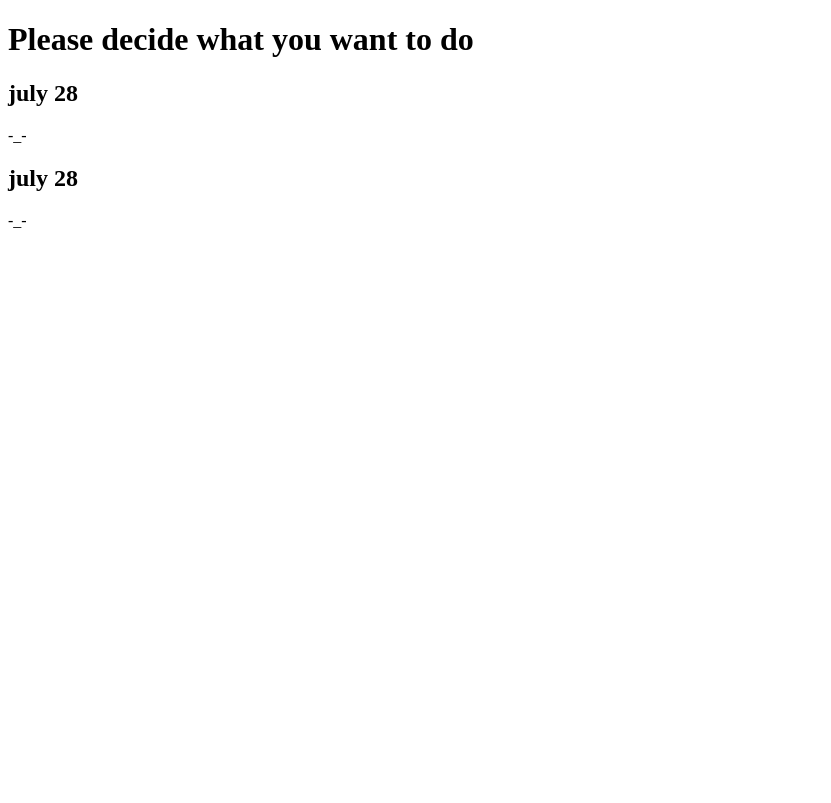
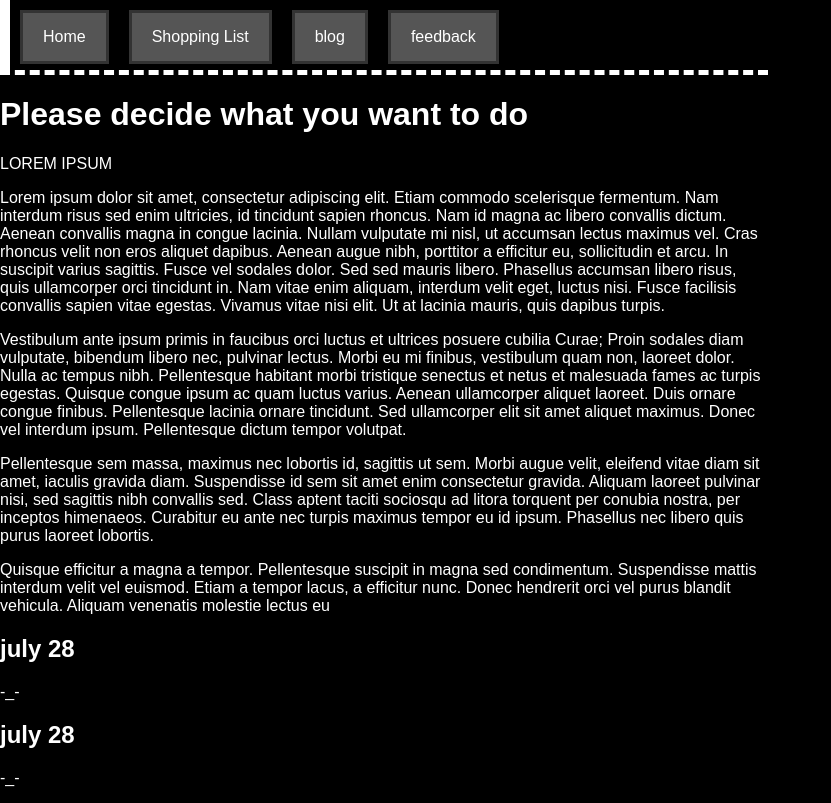
Before and after one commit to yifan19/yifan19-blog, a Flask app: page / in a window 1280 px wide. Shown: the whole page, without its empty margins (0-831 px from the left). Before the commit the page ends 228 px from the top, so only its background shows below. Run offline with Flask 2, Linux system fonts and the light colour scheme.

Commit message:
added css

```diff
--- /dev/null
+++ b/static/style.css
@@ -0,0 +1,35 @@
+body{
+  font-family: sans-serif;
+  background-color: black;
+  color: white;
+  margin: 0px 0px 0px 0px;
+  width: 60%;
+}
+
+
+.navbar{
+  height: 70px;
+  margin: 0;
+  border-left-style: solid;
+  border-left-width: 10px;
+  border-bottom-style: dashed;
+  border-bottom-width: 5px;
+}
+.navbar ul{
+  list-style-type: none;
+  margin:0;
+  padding:0;
+}
+.navbar li{
+  float:left;
+}
+.navbar a{
+  display:block;
+  background-color: #555;
+  margin: 10px;
+  padding: 15px 20px 15px 20px;
+  border-style: solid;
+  border-color: #333;
+  text-decoration: none;
+  color: #fff;
+}
--- a/templates/index.html
+++ b/templates/index.html
@@ -1,11 +1,35 @@
 <!DOCTYPE HTML>
-<html>
+<html lang="en">
   <head>
-    <title> Welcome to the Homepage </title>
+    <link href="../static/style.css" rel=stylesheet>
+    <meta charset="UTF-8">
+    <title> {% block title %} {% endblock %}</title>
   </head>
 
   <body>
+    <header>
+      <nav class="navbar">
+        <ul>
+          <li> <a href="./">Home </a> </li>
+          <li> <a href="./shop">Shopping List </a> </li>
+          <li> <a href="./blog">blog </a> </li>
+          <li> <a href="./feedback">feedback </a> </li>
+        </ul>
+      </nav>
+    </header>
+    <main>
       <h1> Please decide what you want to do </h1>
+      <p> LOREM IPSUM </p>
+      <p>Lorem ipsum dolor sit amet, consectetur adipiscing elit. Etiam commodo scelerisque fermentum. Nam interdum risus sed enim ultricies, id tincidunt sapien rhoncus. Nam id magna ac libero convallis dictum. Aenean convallis magna in congue lacinia. Nullam vulputate mi nisl, ut accumsan lectus maximus vel. Cras rhoncus velit non eros aliquet dapibus. Aenean augue nibh, porttitor a efficitur eu, sollicitudin et arcu. In suscipit varius sagittis. Fusce vel sodales dolor. Sed sed mauris libero. Phasellus accumsan libero risus, quis ullamcorper orci tincidunt in. Nam vitae enim aliquam, interdum velit eget, luctus nisi. Fusce facilisis convallis sapien vitae egestas. Vivamus vitae nisi elit. Ut at lacinia mauris, quis dapibus turpis.
+	    </p>
+
+      <p>Vestibulum ante ipsum primis in faucibus orci luctus et ultrices posuere cubilia Curae; Proin sodales diam vulputate, bibendum libero nec, pulvinar lectus. Morbi eu mi finibus, vestibulum quam non, laoreet dolor. Nulla ac tempus nibh. Pellentesque habitant morbi tristique senectus et netus et malesuada fames ac turpis egestas. Quisque congue ipsum ac quam luctus varius. Aenean ullamcorper aliquet laoreet. Duis ornare congue finibus. Pellentesque lacinia ornare tincidunt. Sed ullamcorper elit sit amet aliquet maximus. Donec vel interdum ipsum. Pellentesque dictum tempor volutpat.</p>
+
+      <p>
+Pellentesque sem massa, maximus nec lobortis id, sagittis ut sem. Morbi augue velit, eleifend vitae diam sit amet, iaculis gravida diam. Suspendisse id sem sit amet enim consectetur gravida. Aliquam laoreet pulvinar nisi, sed sagittis nibh convallis sed. Class aptent taciti sociosqu ad litora torquent per conubia nostra, per inceptos himenaeos. Curabitur eu ante nec turpis maximus tempor eu id ipsum. Phasellus nec libero quis purus laoreet lobortis.
+      </p>
+
+      <p>Quisque efficitur a magna a tempor. Pellentesque suscipit in magna sed condimentum. Suspendisse mattis interdum velit vel euismod. Etiam a tempor lacus, a efficitur nunc. Donec hendrerit orci vel purus blandit vehicula. Aliquam venenatis molestie lectus eu</p>
       <form>
 
       </form>
@@ -14,6 +38,7 @@
         <h2> {{ each["date"] }} </h2>
         <p>  {{ each["postContent"] }} </p>
       {% endfor %}
+    </main>
   </body>
 
 </html>
```
Lines whose indentation alone changed are shown as unchanged.
